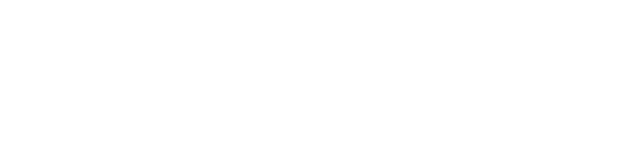
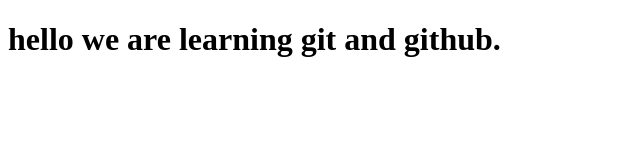
Before and after one commit to zaheerahmed10/project2, a plain HTML site: page project3/index.html in a window 1280 px wide. Shown: the whole page, without its empty margins (0-640 px from the left). Drawn offline with Linux system fonts and the light colour scheme.

Commit message:
Add header to index.html

```diff
--- a/project3/index.html
+++ b/project3/index.html
@@ -6,6 +6,7 @@
     <title>sample code</title>
 </head>
 <body>
+    <h1>hello we are learning git and github.</h1>
 
 </body>
 </html>
```
